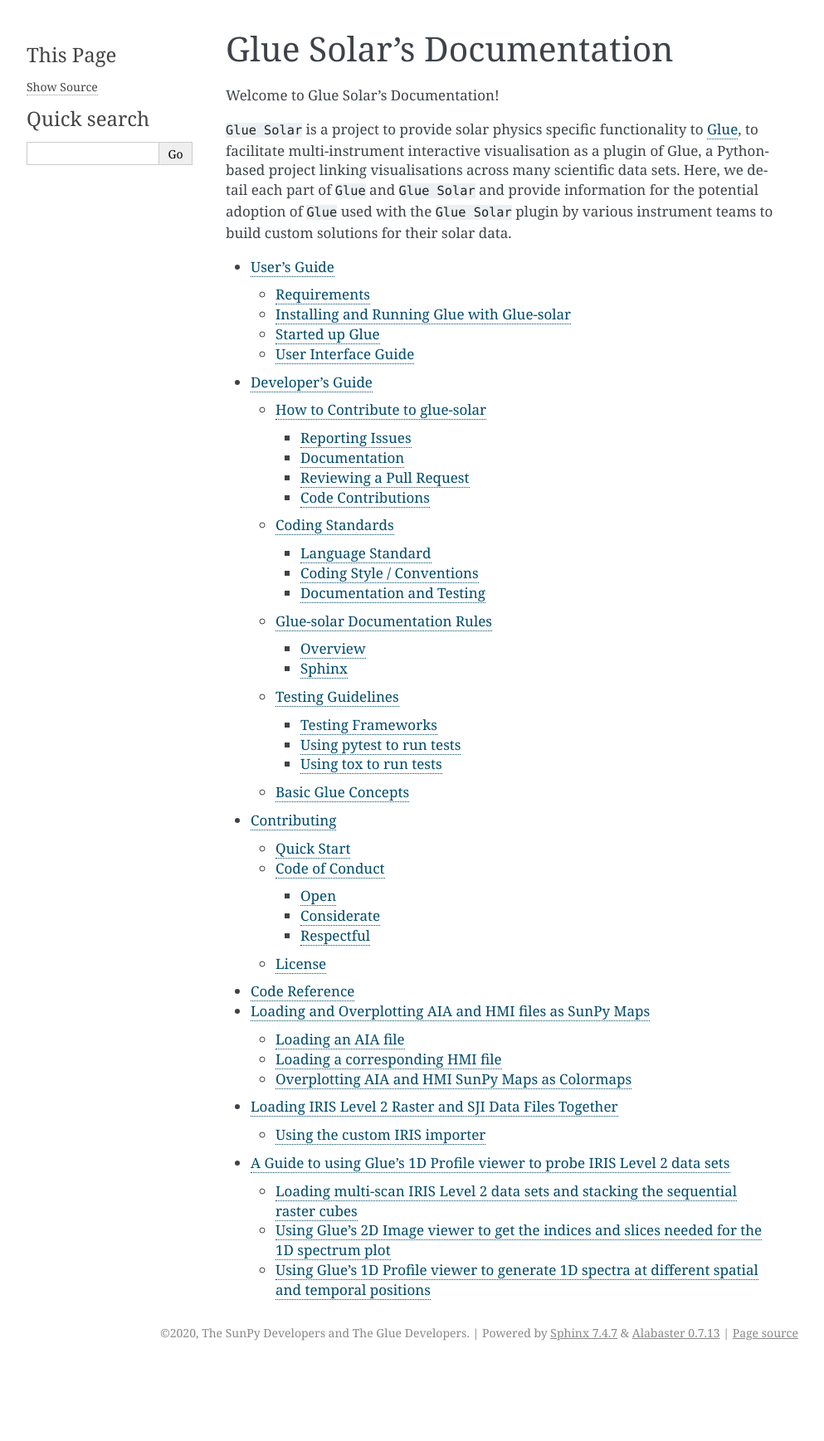
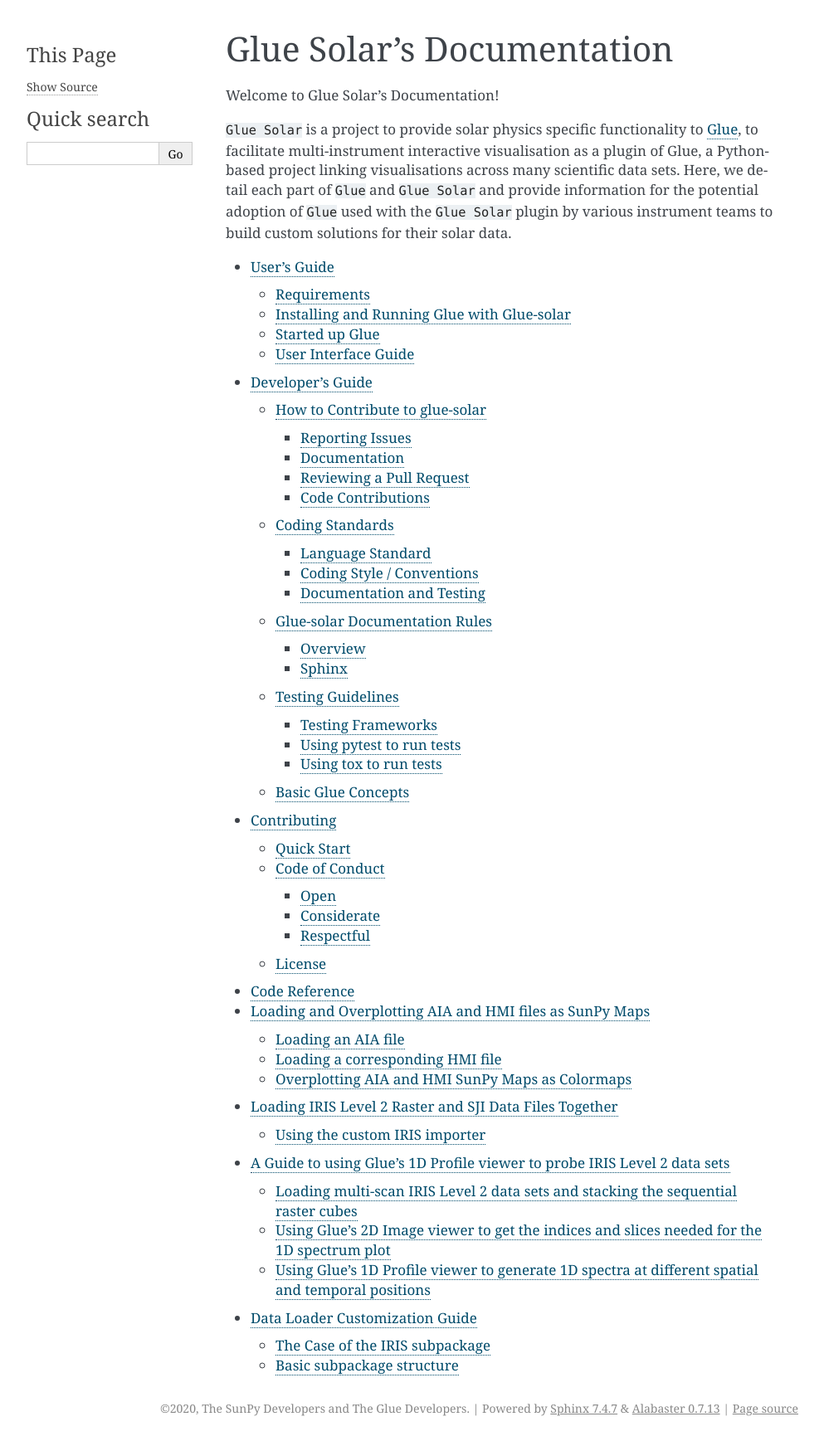
Before and after one commit to glue-viz/glue-solar, a Sphinx documentation site: the page built from docs/index.rst, in a window 1280 px wide. Shown: the whole page at 83% size, without its empty margins (148-1141 px from the left). Built offline with Sphinx 7.4.7, drawn with Linux system fonts in a browser that asks for light colours; before the commit the page ends 1646 px from its top, so only the background shows below that; some of the changed lines change nothing that is shown.

Commit message:
Add data loader customization guide

```diff
--- /dev/null
+++ b/docs/dev-docs-for-loader-customization.rst
@@ -0,0 +1,69 @@
+.. _loader_customization_guide:
+
+===============================
+Data Loader Customization Guide
+===============================
+
+The `glue` data visualization tool is highly customizable for different data types, such as for FITS files
+that are often used in solar physics research. There are two ways to customize `glue` using the `glue-solar` plugin:
+
+1. The first option is to develop a custom loader for the solar data taken from practically any (ground-based or
+satellite-borne) instrument.
+
+2. The second option is to develop a custom viewer to enable a certain very specific way to view your data, such as
+an alternative of the existing 2D image viewer that presents your data in a manner you like; e.g. color-coding the
+lines or data points.
+
+While these two options serve different needs, the former is often needed to load your pre-processed data, as `glue`
+already has the functionality to display the typical FITS file (with extensions ``.fits``, ``.fit``, or ``.ft``), such
+as the existing basic 2D image viewer and 1D profile viewer (useful for viewing 1D spectra). Hence in this guide, we
+walk through how to construct such a custom data loader for your solar physics use cases.
+
+The Case of the IRIS subpackage
+-------------------------------
+
+If we look at the ``glue_solar/instruments/iris`` directory, we can find (at least at the time of writing of this
+guide) the files within follows:
+
+1. __init__.py: This is the typical ``init`` file that is required for running unit tests with ``pytest``.
+
+2. ``iris.py``: This serves as the "main" file for running the basic loader code in this ``iris`` subpackage. The
+module contains three methods needed to load the typical IRIS Level 2 Raster Scan into ``glue``. They are the
+``import_iris``, ``read_iris_raster``, and the (hidden) ``_parse_iris_raster`` methods. As an aside, to load
+IRIS Level 2 SJI Cubes, one will need to use the FITS loader instead.
+
+3. ``loader.py``: This serves as the file containing the ``QtIRISImporter`` class which is used in conjunction
+with ``loader.ui``. This ``loader`` module is the primary means we communicate with the UI component called "loader".
+
+4. ``loader.ui``: This is the Designer UI file used in this Qt application. Simply put this is a fancy way of saying
+that this file gives the look and feel of the dialog box we will use for loading the FITS files taken with
+the instrument concerned.
+
+5. ``stack_spectrograms.py``: This file can alternately be named ``utils.py`` instead. As this suggestion would
+indicate, it provides a utility called ``stack_spectrogram_sequence``
+
+Basic subpackage structure
+--------------------------
+
+So using the above example and thinking deductively, we can tell the following basic directory structure for any new
+instrument submodule:
+
+1. The ``__init__.py`` file
+
+2. The "main" instrument module as in the C-family parlance, this is where the main action takes place.
+
+3. The ``loader.py`` file for controlling or interacting with the ``loader.ui`` Qt Designer file.
+
+4. The corresponding ``loader.ui`` file providing the UI of the pop-up dialog box. One suggestion is to use the
+IRIS version as a template, and then use Qt's Designer application to edit it to suit once needs.
+
+5. Some module akin to the ``utils.py`` for storing all the helper functions one will need in the other modules within
+the same instrument subpackage.
+
+Basically the most important thing to keep in mind is to make sure your main instrument module (``iris.py`` in the
+case of the ``IRIS`` satellite) contains three essential ingredients; they are namely the parser (note the use of the
+``@qglue_parser`` decorator for this), the data factory (note the use of the ``@data_factory`` decorator), and the
+importer (note the use of the ``@importer`` decorator).
+
+For more details about the ``glue`` loader customization, please see
+`the official glue customization guide <http://docs.glueviz.org/en/stable/customizing_guide/customization.html>`_.
--- a/docs/index.rst
+++ b/docs/index.rst
@@ -23,3 +23,4 @@
    loading-aia-and-hmi
    loading-iris-level-2-raster-and-sji-data
    guide-to-glue-1dprofile-viewer-for-iris-data
+   dev-docs-for-loader-customization
```
